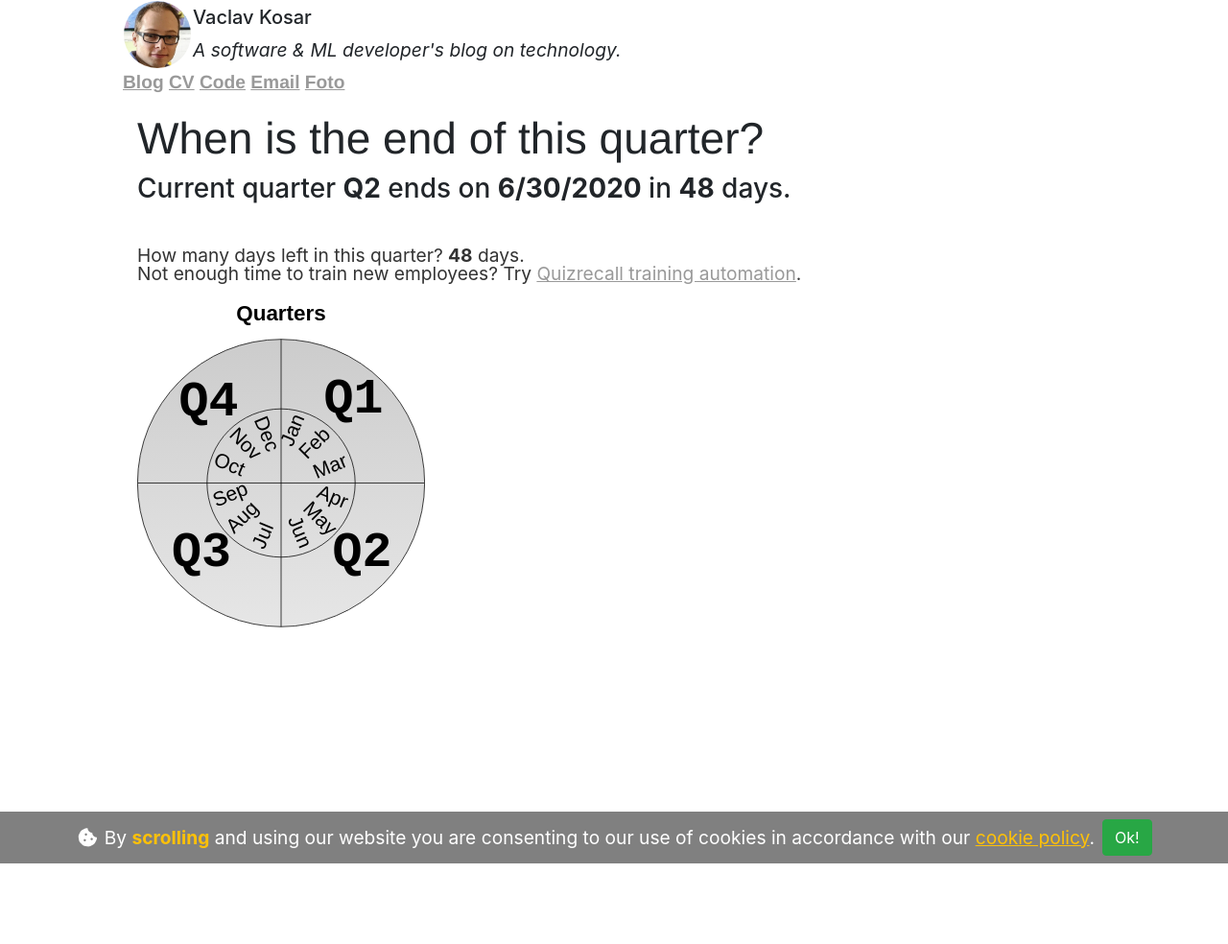
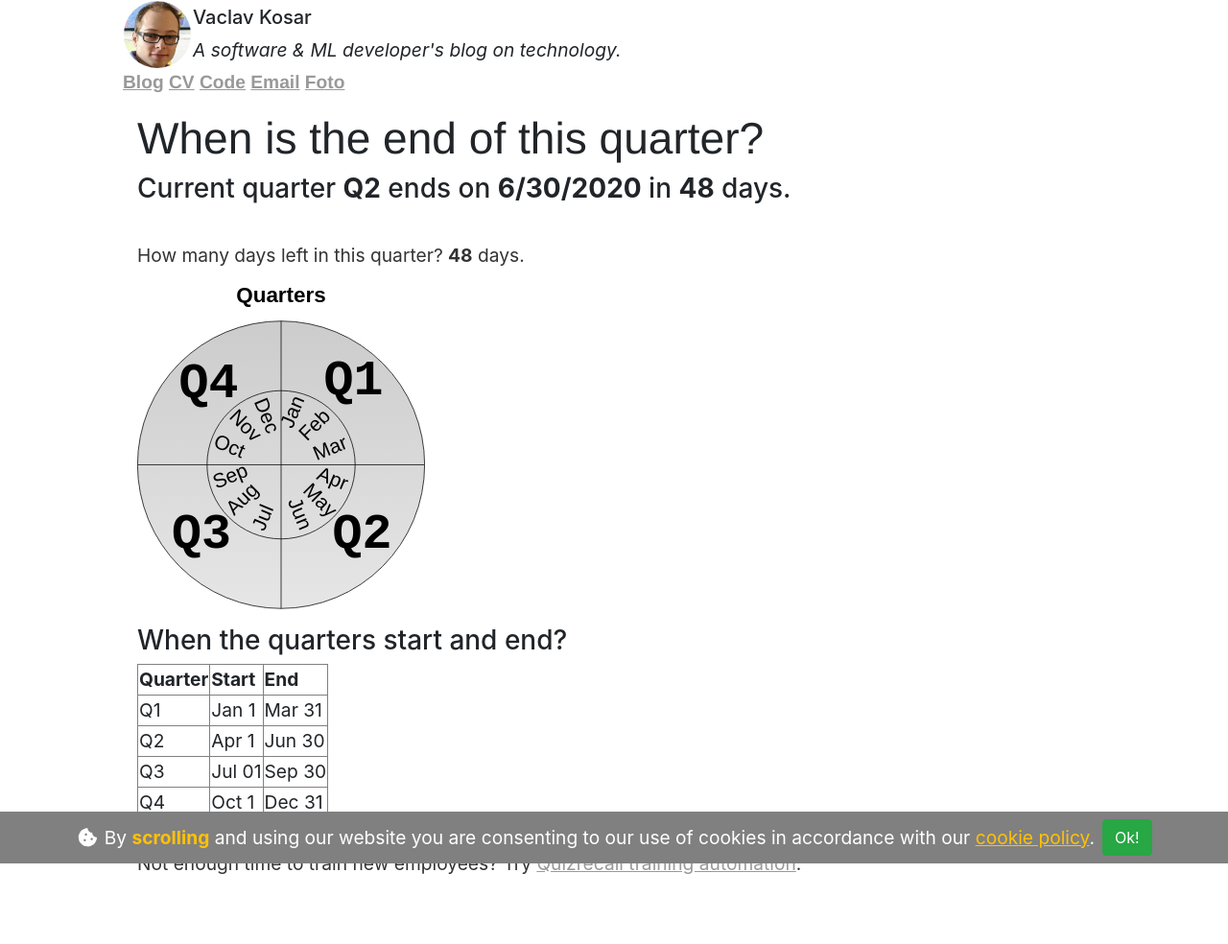
Before and after one commit to vackosar/vackosar.github.io, a Jekyll site: the page built from independent/when-is-the-end-of-current-quarter.md, in a window 1280 px wide. Shown: the whole page at 96% size. Built offline with Jekyll 4.4.1, drawn with Linux system fonts in a browser that asks for light colours; nearby versions of some CDN libraries; library files that are not in the unit come from our copies; before the commit the page ends 900 px from its top, so only the background shows below that.

Commit message:
quarters

```diff
--- a/independent/when-is-the-end-of-current-quarter.md
+++ b/independent/when-is-the-end-of-current-quarter.md
@@ -10,9 +10,52 @@
 <br>
 
 How many days left in this quarter? <b id="daysLeft2"></b> days.<br>
+
+<p><img src="https://raw.githubusercontent.com/vackosar/vackosar.github.io/master/images/quarters.svg" alt="quarters visualization" style="max-width: 300px"/></p>
+
+<h3>When the quarters start and end?</h3>
+<table border="1" class="dataframe">
+    <thead>
+        <tr>
+            <th scope="col">
+                Quarter
+            </th>
+            <th scope="col">
+                Start
+            </th>
+            <th scope="col">
+                End
+            </th>
+        </tr>
+    </thead>
+    <tbody>
+        <tr>
+            <td>Q1</td>
+            <td>Jan 1</td>
+            <td>Mar 31</td>
+        </tr>
+        <tr>
+            <td>Q2</td>
+            <td>Apr 1</td>
+            <td>Jun 30</td>
+        </tr>
+        <tr>
+            <td>Q3</td>
+            <td>Jul 01</td>
+            <td>Sep 30</td>
+        </tr>
+        <tr>
+            <td>Q4</td>
+            <td>Oct 1</td>
+            <td>Dec 31</td>
+        </tr>
+    </tbody>
+</table>
+
+<br>
+<br>
 Not enough time to train new employees? Try <a href="https://quizrecall.com">Quizrecall training automation</a>.
 
-<p><img src="https://raw.githubusercontent.com/vackosar/vackosar.github.io/master/images/quarters.svg" alt="quarters visualization" style="max-width: 300px"/></p>
 
 <script>
 
```
